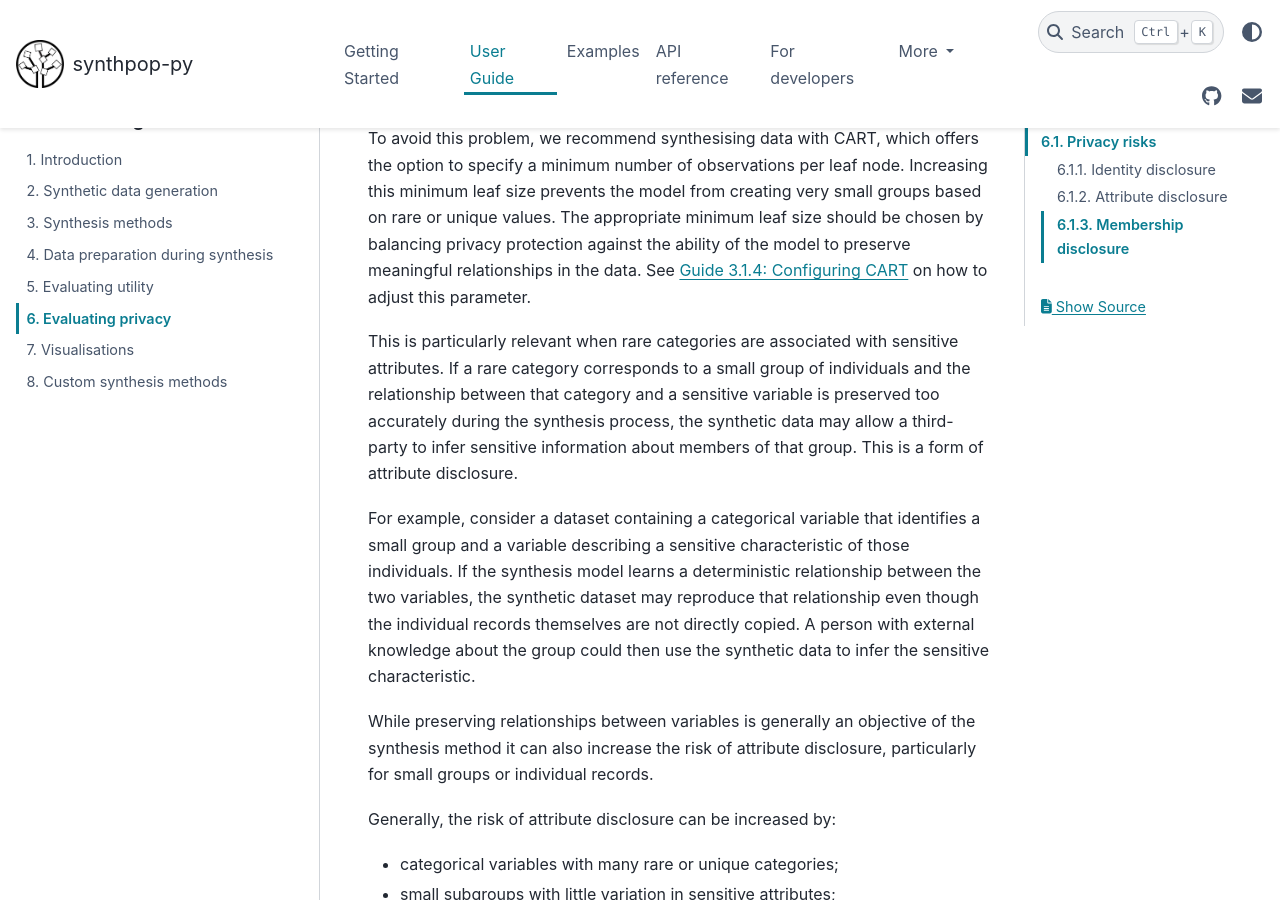
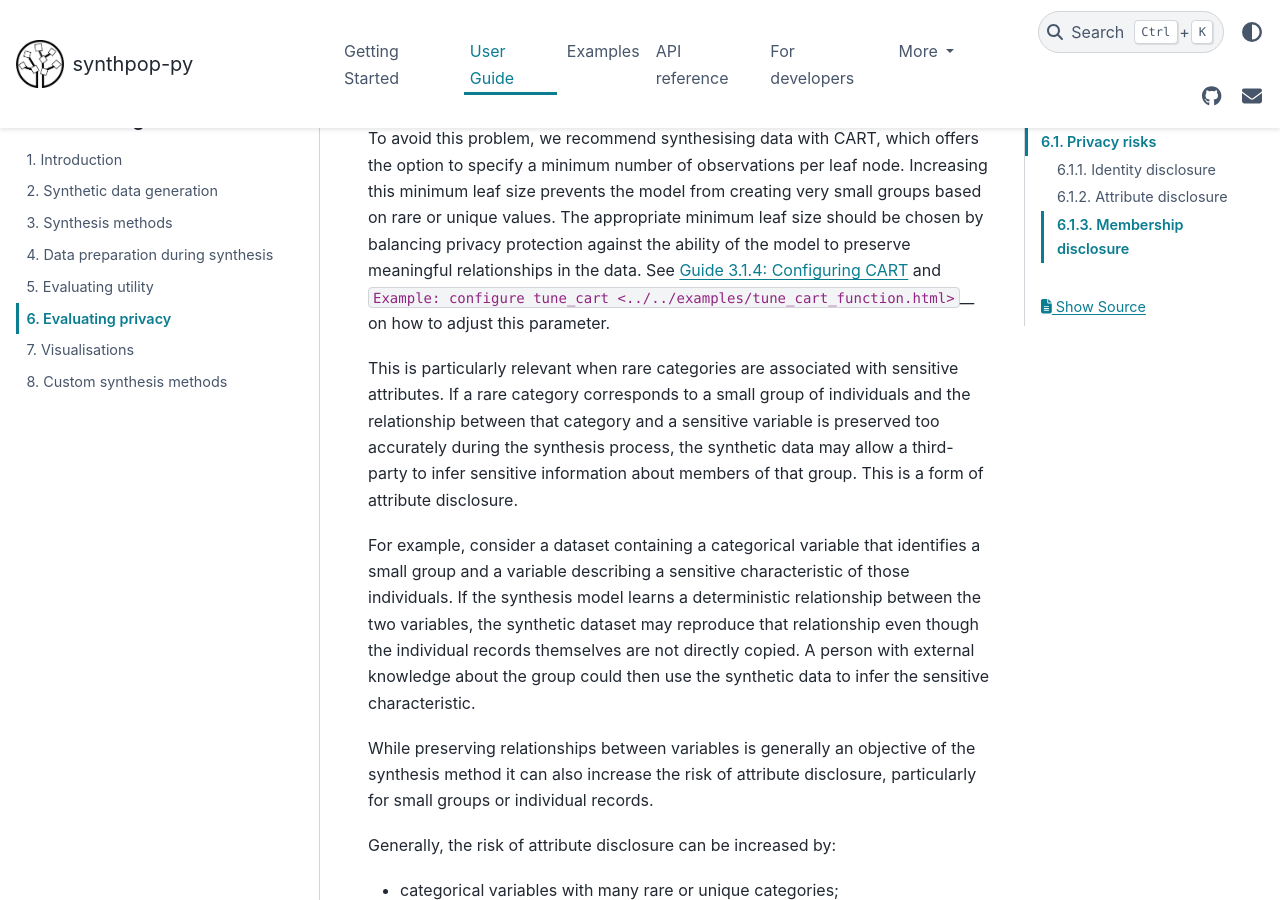
Before and after one commit to duonl/synthpop-py, a Sphinx documentation site: the page built from docs/source/user_guides/6_evaluating_privacy.md, in a window 1280 px wide and 900 px high, scrolled down 2943 px. Built offline with Sphinx 7.4.7 and the PyData theme 0.15.4, drawn with Linux system fonts in a browser that asks for light colours.

Commit message:
Apply suggestions from code review
Co-authored-by: casvanerpduo <cas.vanerp@duo.nl>

```diff
--- a/docs/source/user_guides/6_evaluating_privacy.md
+++ b/docs/source/user_guides/6_evaluating_privacy.md
@@ -57,7 +57,7 @@ Categories with very few records in the data, so-called rare categories, can cre
 
 This can occur when a synthesis model overfits the original data. For example, suppose a categorical predictor contains a unique value for every observation. A classification model may be able to split the data into groups that contain only a single target value, including very small groups. When synthetic values are subsequently sampled from these groups, there may be little or no randomness in the generated values. This means that the relationship between the predictor and target column will be almost exactly reproduced. As a result, the synthetic target column may closely match the original target column.
 
-To avoid this problem, we recommend synthesising data with CART, which offers the option to specify a minimum number of observations per leaf node. Increasing this minimum leaf size prevents the model from creating very small groups based on rare or unique values. The appropriate minimum leaf size should be chosen by balancing privacy protection against the ability of the model to preserve meaningful relationships in the data. See {ref}`Guide 3.1.4: Configuring CART <314-configuring-cart>` on how to adjust this parameter.
+To avoid this problem, we recommend synthesising data with CART, which offers the option to specify a minimum number of observations per leaf node. Increasing this minimum leaf size prevents the model from creating very small groups based on rare or unique values. The appropriate minimum leaf size should be chosen by balancing privacy protection against the ability of the model to preserve meaningful relationships in the data. See {ref}`Guide 3.1.4: Configuring CART <314-configuring-cart>`  and `Example: configure tune_cart <../../examples/tune_cart_function.html>`__ on how to adjust this parameter.
 
 This is particularly relevant when rare categories are associated with sensitive attributes. If a rare category corresponds to a small group of individuals and the relationship between that category and a sensitive variable is preserved too accurately during the synthesis process, the synthetic data may allow a third-party to infer sensitive information about members of that group. This is a form of attribute disclosure.
 
```
Also changed, not shown: docs/source/user_guides/3_synthesis_methods.md (+1 -1 lines).
